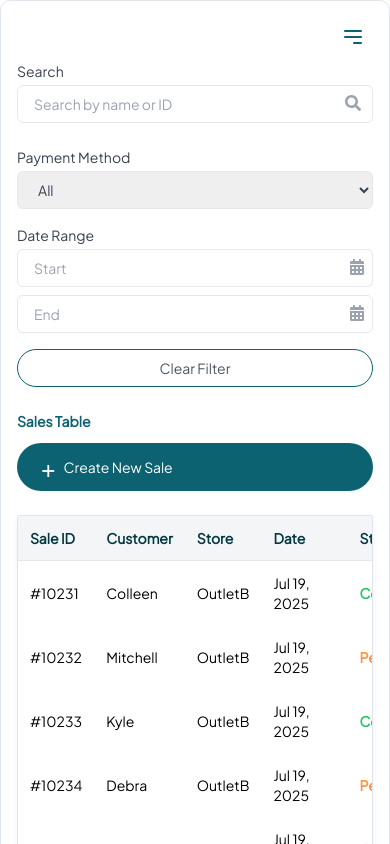
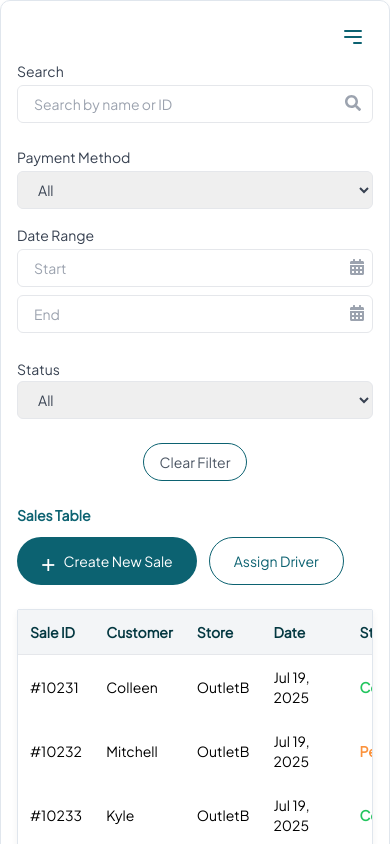
Before and after one commit to Innova360-Rimza/Acuurak_Dashboard, a React (Vite) app: page / in a window 390 px wide. Shown: the top 844 px of the page. Built offline with nearby package versions, Linux system fonts and the light colour scheme.

Commit message:
update new page assign deriver

```diff
--- /dev/null
+++ b/src/AssignDriver/AssignDeriver.jsx
@@ -0,0 +1,50 @@
+import React from 'react'
+import { IoMdClose } from "react-icons/io";
+import { IoIosArrowDown } from "react-icons/io";
+
+const AssignDeriver = ({ onClose }) => {
+  return (
+    <>
+    <div className="bg-white w-[800px] h-[400px] rounded-2xl shadow-md p-6 mx-auto mt-[60px] font-jakarta flex flex-col justify-between">
+      <div className="mx-5 mb-2">
+        <div className="flex items-center justify-between">
+          <h3 className="text-[28px] text-[#043841] font-semibold mb-5">Assign Driver</h3>
+          <div className="cursor-pointer text-[32px] text-[#043841]" onClick={onClose}><IoMdClose /></div>
+        </div>
+        <label className="block text-[20px] font-medium text-[#043841] mb-2">New Customer</label>
+        <input
+          type="text"
+          placeholder="John Herry"
+          className="w-full py-3 px-5 mb-6 border border-gray-200 rounded-xl bg-[#f7fafd] placeholder-[#043841] text-[18px] focus:outline-none focus:ring-2 focus:ring-[#043841]"
+        />
+        <label className="block text-[20px] font-medium text-[#043841] mb-2">Select Driver</label>
+        <div className="relative">
+          <select
+            className="w-full py-3 px-5 border border-gray-200 rounded-xl bg-[#f7fafd] text-[18px] text-[#043841] focus:outline-none focus:ring-2 focus:ring-[#043841] appearance-none pr-10"
+            defaultValue="Ali - Motorbike"
+          >
+            <option>Ali - Motorbike</option>
+            <option>Ahmed - Car</option>
+            <option>Bilal - Rickshaw</option>
+          </select>
+          <IoIosArrowDown className="pointer-events-none absolute right-4 top-1/2 transform -translate-y-1/2 text-2xl text-[#043841]" />
+        </div>
+      </div>
+      <div className="flex items-center gap-4 mx-5 mt-2">
+        <button
+          className="w-1/2 py-3 rounded-full border border-[#0a5c63] text-grey-500 text-[20px] font-medium bg-white hover:bg-[#f7fafd] transition-all duration-150">
+          Cancel
+        </button>
+        <button
+          className="w-1/2 py-3 rounded-full bg-[#0a5c63] text-white text-[20px] font-medium border border-[#0a5c63] hover:opacity-90 transition-all duration-150"
+        >
+          Assign Driver
+        </button>
+      </div>
+    </div>
+
+    </>
+  )
+}
+
+export default AssignDeriver
--- a/src/component/Inputs.jsx
+++ b/src/component/Inputs.jsx
@@ -1,8 +1,12 @@
- import React from 'react';
+import React, { useState } from 'react';
 import { FaSearch, FaCalendarAlt } from "react-icons/fa";
+import AssignDeriver from '../AssignDriver/AssignDeriver';
 
 const Inputs = () => {
+  const [showAssignDriver, setShowAssignDriver] = useState(false);
+
   return (
+    <>
       <div className="px-4 mt-3 mb-6 space-y-6 md:px-14">
         {/* Search Input */}
         <div className="flex flex-col w-full">
@@ -18,9 +22,9 @@ const Inputs = () => {
         </div>
 
         {/* Filters */}
-      <div className="flex flex-col gap-4 md:flex-row md:items-end md:justify-between">
+        <div className="flex flex-col w-full gap-4 md:flex-row md:items-end md:justify-between">
           {/* Payment Method */}
-        <div className="flex flex-col w-full md:max-w-xs">
+          <div className="flex flex-col w-full min-w-0 md:max-w-xs">
             <label className="mb-1 text-sm font-medium text-gray-700">Payment Method</label>
             <select className="w-full border border-gray-200 rounded-md py-2 px-4 text-sm text-gray-700 focus:outline-none focus:ring-1 focus:ring-[#0C6271]">
               <option>All</option>
@@ -31,10 +35,10 @@ const Inputs = () => {
           </div>
 
           {/* Date Range */}
-        <div className="flex flex-col w-full md:max-w-md">
+          <div className="flex flex-col w-full min-w-0 md:max-w-md">
             <label className="mb-1 text-sm font-medium text-gray-700">Date Range</label>
-          <div className="flex flex-col gap-2 sm:flex-row">
-            <div className="relative w-full">
+            <div className="flex flex-col w-full gap-2 sm:flex-row">
+              <div className="relative w-full min-w-0">
                 <input
                   type="text"
                   placeholder="Start"
@@ -42,7 +46,7 @@ const Inputs = () => {
                 />
                 <FaCalendarAlt className="absolute right-2 top-2.5 text-gray-400" />
               </div>
-            <div className="relative w-full">
+              <div className="relative w-full min-w-0">
                 <input
                   type="text"
                   placeholder="End"
@@ -53,22 +57,54 @@ const Inputs = () => {
             </div>
           </div>
 
+          {/* Status Dropdown for mobile/tablet only - moved below date range, above clear button */}
+          <div className="relative block w-full mt-2 md:hidden">
+            <label className="mb-1 text-sm font-medium text-gray-700">Status</label>
+            <select
+              className="w-full max-w-full border border-gray-200 rounded-md py-2 px-4 text-sm text-gray-700 focus:outline-none focus:ring-1 focus:ring-[#0C6271] custom-status-dropdown"
+              style={{ width: '100%', maxWidth: '100%' }}
+            >
+              <option>All</option>
+              <option>Filter</option>
+              <option>Pending</option>
+              <option>Confirmed</option>
+              <option>Shipped</option>
+              <option>Completed</option>
+              <option>Cancelled</option>
+            </select>
+          </div>
+
           {/* Clear Button */}
-        <div className="flex justify-start w-full md:justify-end md:w-auto">
-          <button className="w-full md:w-[130px] px-4 py-2 text-sm text-gray-600 border border-[#0C6271] rounded-full hover:bg-gray-100 transition">
+          <div className="flex justify-center mt-2 md:justify-end md:w-auto">
+            <button className="md:w-[130px] px-4 py-2 text-sm text-gray-600 border border-[#0C6271] rounded-full hover:bg-gray-100 transition">
               Clear Filter
             </button>
           </div>
         </div>
 
-
         <div className="flex flex-col gap-3 sm:flex-row sm:items-center sm:justify-between">
           <h2 className="text-[#0C6271] text-sm font-semibold">Sales Table</h2>
-        <button className="bg-[#0C6271] text-white px-6 py-2 rounded-full text-sm font-medium flex items-center gap-2 hover:bg-[#094f5b] transition w-full sm:w-auto">
-          <span className='space-x-2 text-2xl text-center'>+</span> Create New Sale
+          <div className="flex w-full gap-3 sm:w-auto sm:justify-end">
+            <button className="bg-[#0C6271] text-white md:w-[200px] py-2 rounded-full text-sm font-medium flex items-center justify-center gap-2 hover:bg-[#094f5b] transition md:px-8 px-6">
+              <span className='text-2xl text-center'>+</span> Create New Sale
+            </button>
+            <button
+              className="bg-white text-[#0C6271] md:w-[200px] py-2 rounded-full text-sm font-medium flex items-center justify-center gap-2 border border-[#0C6271] hover:bg-gray-100 transition md:px-8 px-6"
+              onClick={() => setShowAssignDriver(true)}
+            >
+              Assign Driver
             </button>
           </div>
         </div>
+      </div>
+      {showAssignDriver && (
+        <div className="fixed inset-0 z-50 flex items-center justify-center bg-black bg-opacity-30">
+          <div className="relative">
+            <AssignDeriver onClose={() => setShowAssignDriver(false)} />
+          </div>
+        </div>
+      )}
+    </>
   );
 };
 
```
Lines whose indentation alone changed are shown as unchanged.
